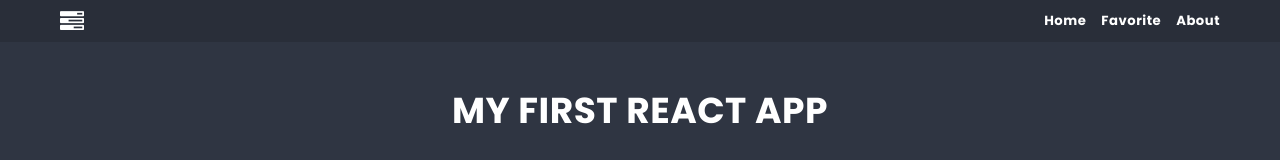
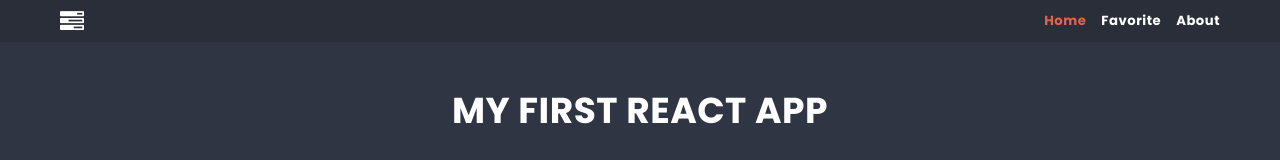
Before and after one commit to kondzio3002/project-react, a React (Create React App) app: page / in a window 1280 px wide. Shown: the top 160 px of the page. Built offline with nearby package versions, Linux system fonts and the light colour scheme.

Commit message:
Add Link and NavLink

```diff
--- a/src/components/NavBar/NavBar.js
+++ b/src/components/NavBar/NavBar.js
@@ -1,5 +1,6 @@
 import styles from './NavBar.module.scss';
 import Container from '../Container/Container';
+import { Link, NavLink } from 'react-router-dom';
 
 const NavBar = () => {
   return (
@@ -7,13 +8,16 @@
       <Container>
         <div className={styles.row}>
           <div className={styles.col}>
-            <a className={styles.icon} href="/"><i className="fa fa-tasks" /></a>
+            <Link className={styles.icon} to="/"><i className="fa fa-tasks" /></Link>
           </div>
           <div className={styles.col}>
             <ul className={styles.row}>
-              <li><a href="/">Home</a></li>
-              <li><a href="/favorite">Favorite</a></li>
-              <li><a href="/about">About</a></li>
+              <li><NavLink className={({ isActive }) => isActive ? styles.linkActive : undefined}
+              to="/">Home</NavLink></li>
+              <li><NavLink className={({ isActive }) => isActive ? styles.linkActive : undefined}
+              to="/favorite">Favorite</NavLink></li>
+              <li><NavLink className={({ isActive }) => isActive ? styles.linkActive : undefined}
+              to="/about">About</NavLink></li>
             </ul>
           </div>
         </div>
--- a/src/components/NavBar/NavBar.module.scss
+++ b/src/components/NavBar/NavBar.module.scss
@@ -32,4 +32,8 @@
         margin-left: 15px;
         font-weight: bold;
     }
+
+    .linkActive {
+        color: $color-warning;
+    }
 }
```
